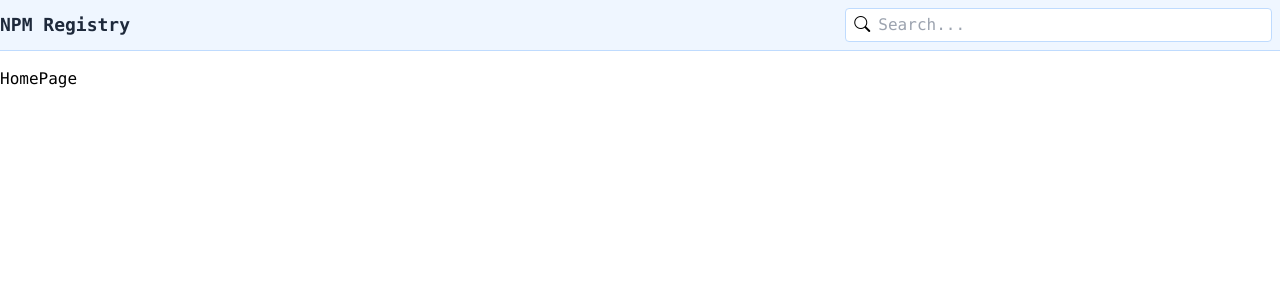
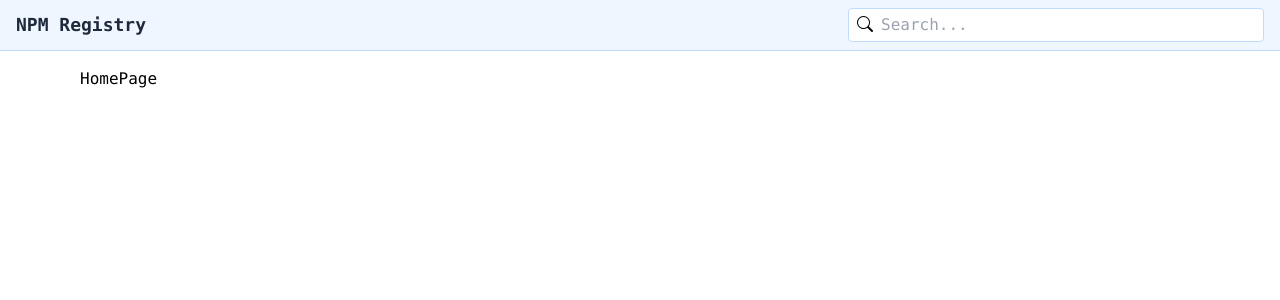
Before and after one commit to mrivasperez/the-registry, a React (Vite) app: page / in a window 1280 px wide. Shown: the top 300 px of the page. Built offline with nearby package versions, Linux system fonts and the light colour scheme.

Commit message:
ui: style search results

```diff
--- a/src/components/Header.tsx
+++ b/src/components/Header.tsx
@@ -4,7 +4,7 @@
 const Header = () => {
   return (
     <div className="bg-blue-50 border-b border-b-blue-200 mb-4">
-      <div className="container flex justify-between items-center mx-auto">
+      <div className="container flex justify-between items-center mx-auto px-4">
         <Link to={"/"} className="font-bold text-lg text-slate-800 font-mono">
           NPM Registry
         </Link>
--- a/src/components/SearchInput.tsx
+++ b/src/components/SearchInput.tsx
@@ -16,7 +16,7 @@
   return (
     <Form
       action="/search"
-      className="flex border rounded px-2 py-1 m-2 bg-white border-blue-200 w-4/12"
+      className="flex border rounded px-2 py-1 my-2 bg-white border-blue-200 w-4/12"
     >
       <i className="bi bi-search me-2"></i>
       <input
--- a/src/pages/Root.tsx
+++ b/src/pages/Root.tsx
@@ -6,7 +6,7 @@
   return (
     <div className="font-mono">
       <Header />
-      <div className="container mx-auto">
+      <div className="container mx-auto md:px-20 sm:px-5 px-2">
         <Outlet />
       </div>
     </div>
--- a/src/pages/search/SearchPage.tsx
+++ b/src/pages/search/SearchPage.tsx
@@ -1,12 +1,14 @@
 import React from "react";
 import { useLoaderData } from "react-router-dom";
 import { SearchLoaderResult } from "./searchLoader";
+import PackageListItem from "../../components/PackageListItem";
 
 const SearchPage = () => {
-  const data = useLoaderData() as SearchLoaderResult;
-
-  console.log(data);
-  return <div>SearchPage</div>;
+  const { searchResults } = useLoaderData() as SearchLoaderResult;
+  const renderedResults = searchResults.map((result) => (
+    <PackageListItem data={result} key={result.name} />
+  ));
+  return <div className="space-y-4 mt-4">{renderedResults}</div>;
 };
 
 export default SearchPage;
```
